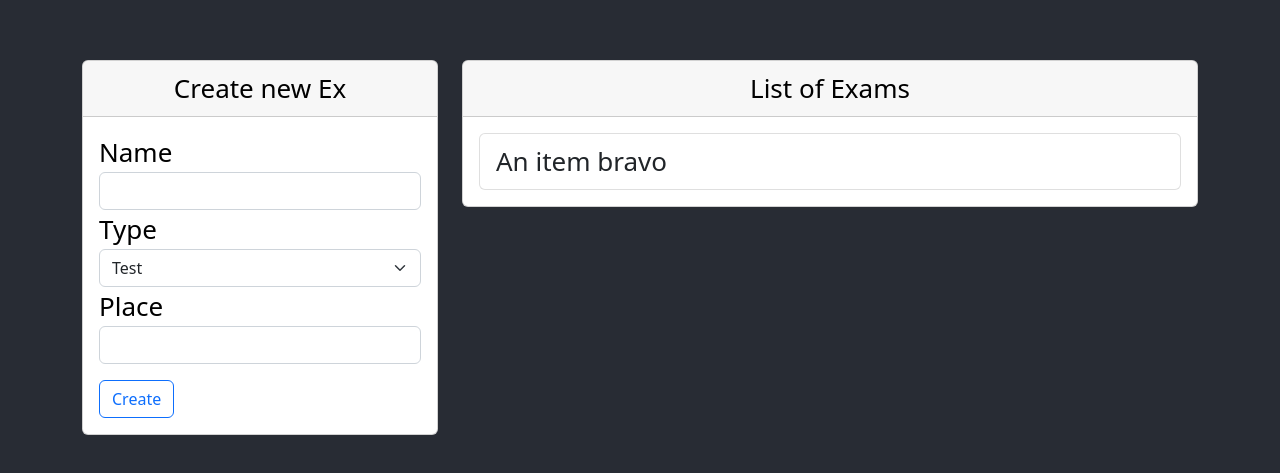
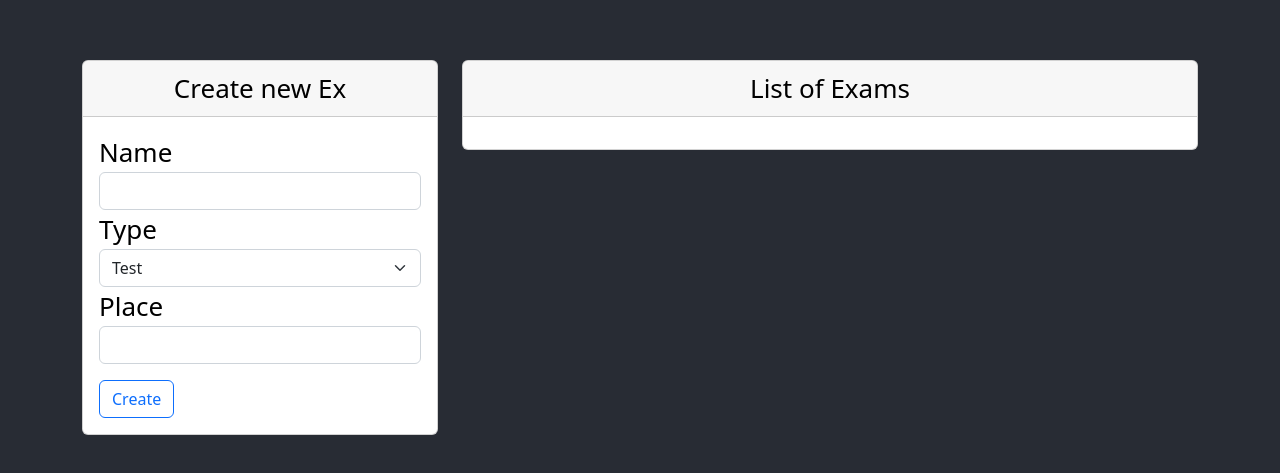
Before and after one commit to LeoGytis/react_start, a React (Create React App) app: page / in a window 1280 px wide. Shown: the part 153-626 px from the top of the page. Built offline with nearby package versions, Linux system fonts and the light colour scheme.

Commit message:
016 read done

```diff
--- a/src/App.jsx
+++ b/src/App.jsx
@@ -2,9 +2,12 @@ import "./App.scss";
 import { useEffect, useState } from "react";
 import Create from "./Components/crud/Create";
 import List from "./Components/crud/List";
-import { create } from "./Functions/localStorage";
+import { create, read } from "./Functions/localStorage";
 
 function App() {
+
+    const [exes, setExes] = useState(null);
+
     const [createData, setCreateData] = useState(null);
 
     // ----- Create ------
@@ -15,13 +18,18 @@ function App() {
         create(createData);
     }, [createData]);
 
+    // ----- Read ------
+    useEffect(() => {
+       setExes(read());
+    }, []);
+
     return (
         <div className="App">
             <header className="App-header">
                 <div className="container text-black">
                     <div className="row">
-                        <Create setCreateDataVaVa={setCreateData} />
-                        <List />
+                        <Create setCreateData={setCreateData} />
+                        <List exes={exes}/>
                     </div>
                 </div>
             </header>
--- a/src/Components/crud/Exams.jsx
+++ b/src/Components/crud/Exams.jsx
@@ -1,5 +1,5 @@
-function Exams() {
-    return <li className="list-group-item">An item bravo</li>;
+function Exams({ex}) {
+    return <li className="list-group-item">Name: {ex.name}</li>;
 }
 
 export default Exams;
--- a/src/Components/crud/List.jsx
+++ b/src/Components/crud/List.jsx
@@ -1,17 +1,16 @@
 import { useState } from "react";
 import Exams from "./Exams";
 
-function List() {
-
-
-
+function List({ exes }) {
     return (
         <div className="col-8">
             <div className="card">
                 <div className="card-header">List of Exams</div>
                 <div className="card-body text-start">
                     <ul className="list-group">
-                      <Exams/>
+                    {
+                    exes ? exes.map(ex => <Exams key={ex.id} ex={ex}></Exams>) : null
+                    }
                     </ul>
                 </div>
             </div>
--- a/src/Functions/localStorage.js
+++ b/src/Functions/localStorage.js
@@ -1,5 +1,5 @@
-import getId from './getId';
-const key = 'exams';
+import getId from "./getId";
+const key = "exams";
 
 export function create(obj) {
     let data = localStorage.getItem(key);
@@ -7,8 +7,17 @@ export function create(obj) {
         data = JSON.stringify([]);
     }
     data = JSON.parse(data);
-    obj.id = getId(key + '_id');
+    obj.id = getId(key + "_id");
     data.push(obj);
     data = JSON.stringify(data);
     localStorage.setItem(key, data);
 }
+
+export function read() {
+    let data = localStorage.getItem(key);
+    if (null === data) {
+        data = JSON.stringify([]);
+    }
+    data = JSON.parse(data);
+    return data;
+}
```
